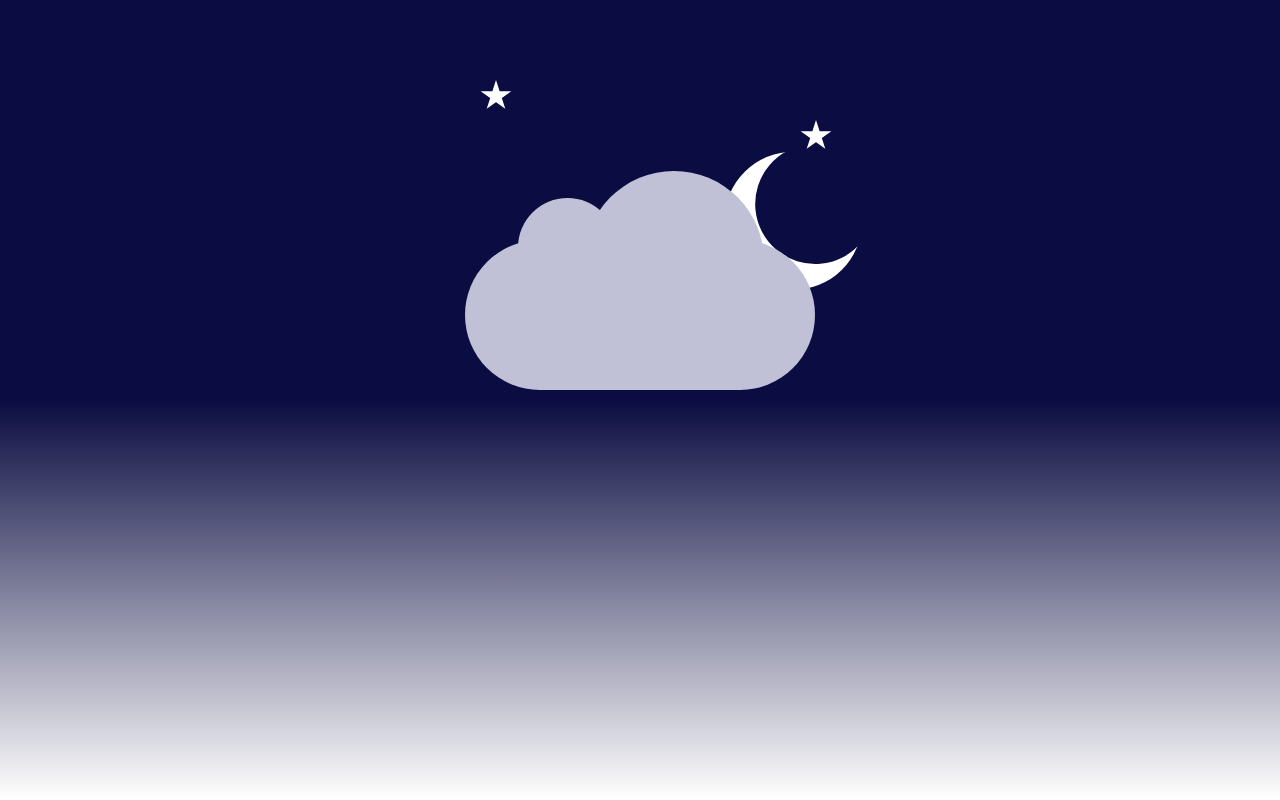
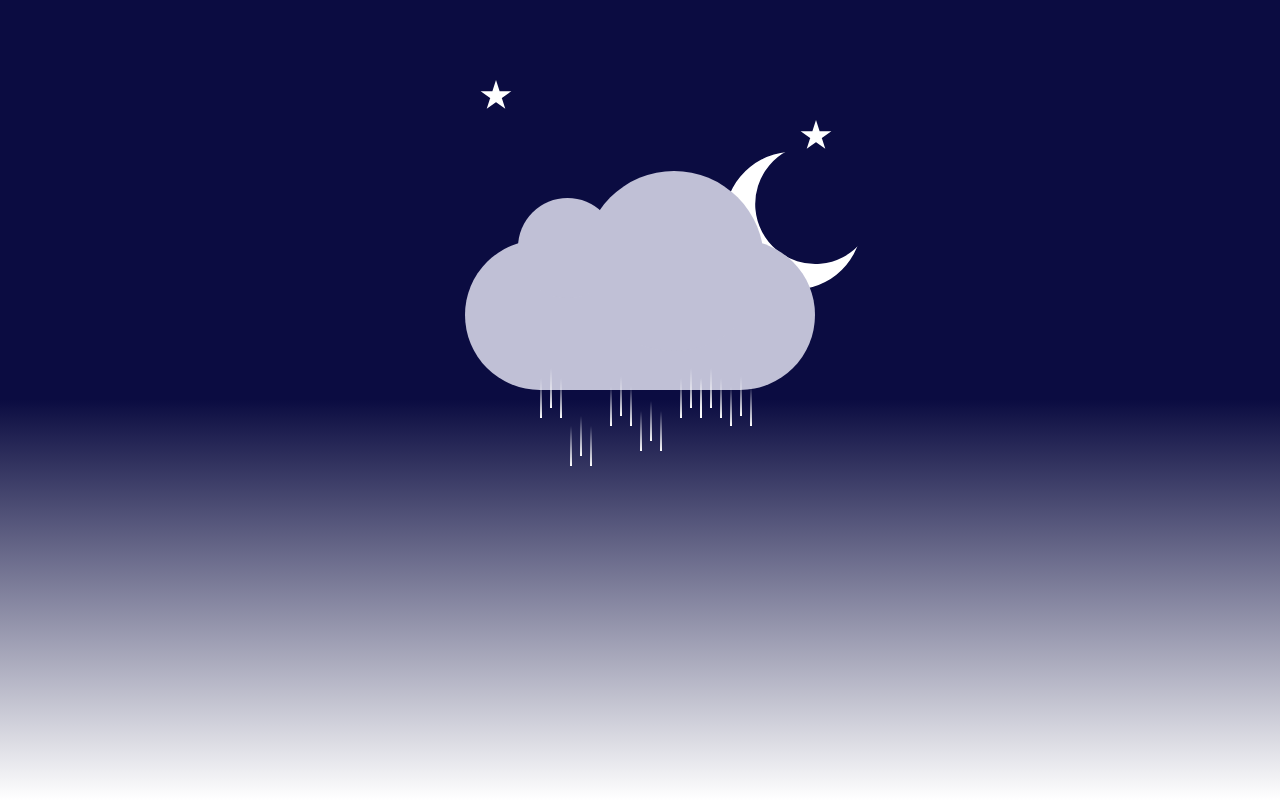
Before and after one commit to JoabsonDev/weather, a plain HTML site: page index.html in a window 1280 px wide. Drawn offline with Linux system fonts and the light colour scheme.

Commit message:
chore: cria chuva

```diff
--- a/css/style.css
+++ b/css/style.css
@@ -38,6 +38,9 @@ body::after {
   content: "";
   opacity: 0;
   transition: opacity 300ms ease-in-out;
+}
+body:not(.is-raining) .rain {
+  opacity: 0;
 }
 
 .morning {
@@ -125,3 +128,36 @@ body::after {
   top: -46%;
   left: 34%;
 }
+
+.rain {
+  height: 100px;
+  position: absolute;
+  top: 50%;
+  left: 50%;
+  translate: -20px -24px;
+}
+.rain .drop {
+  --drop-left: 0;
+  --drop-top: 0;
+  position: absolute;
+  display: block;
+  width: 2px;
+  height: 40px;
+  background: linear-gradient(to bottom, transparent, var(--clr-light));
+  left: var(--drop-left);
+  top: var(--drop-top);
+}
+.rain .drop::before,
+.rain .drop::after {
+  content: "";
+  position: inherit;
+  width: inherit;
+  height: inherit;
+  background: inherit;
+}
+.rain .drop::before {
+  translate: 10px 10px;
+}
+.rain .drop::after {
+  translate: -10px 10px;
+}
--- a/index.html
+++ b/index.html
@@ -7,8 +7,17 @@
     <link rel="stylesheet" href="./css/style.css" />
     <script src="./js/script.js" defer></script>
   </head>
-  <body class="night">
+  <body class="night is-raining">
     <div class="luminary"></div>
     <div class="cloud"></div>
+    <div class="rain">
+      <span class="drop" style="--drop-left: -70px; --drop-top: -8px"></span>
+      <span class="drop" style="--drop-left: -40px; --drop-top: 40px"></span>
+      <span class="drop" style="--drop-left: 0px; --drop-top: 0px"></span>
+      <span class="drop" style="--drop-left: 30px; --drop-top: 25px"></span>
+      <span class="drop" style="--drop-left: 70px; --drop-top: -8px"></span>
+      <span class="drop" style="--drop-left: 90px; --drop-top: -8px"></span>
+      <span class="drop" style="--drop-left: 120px; --drop-top: 0px"></span>
+    </div>
   </body>
 </html>
```
